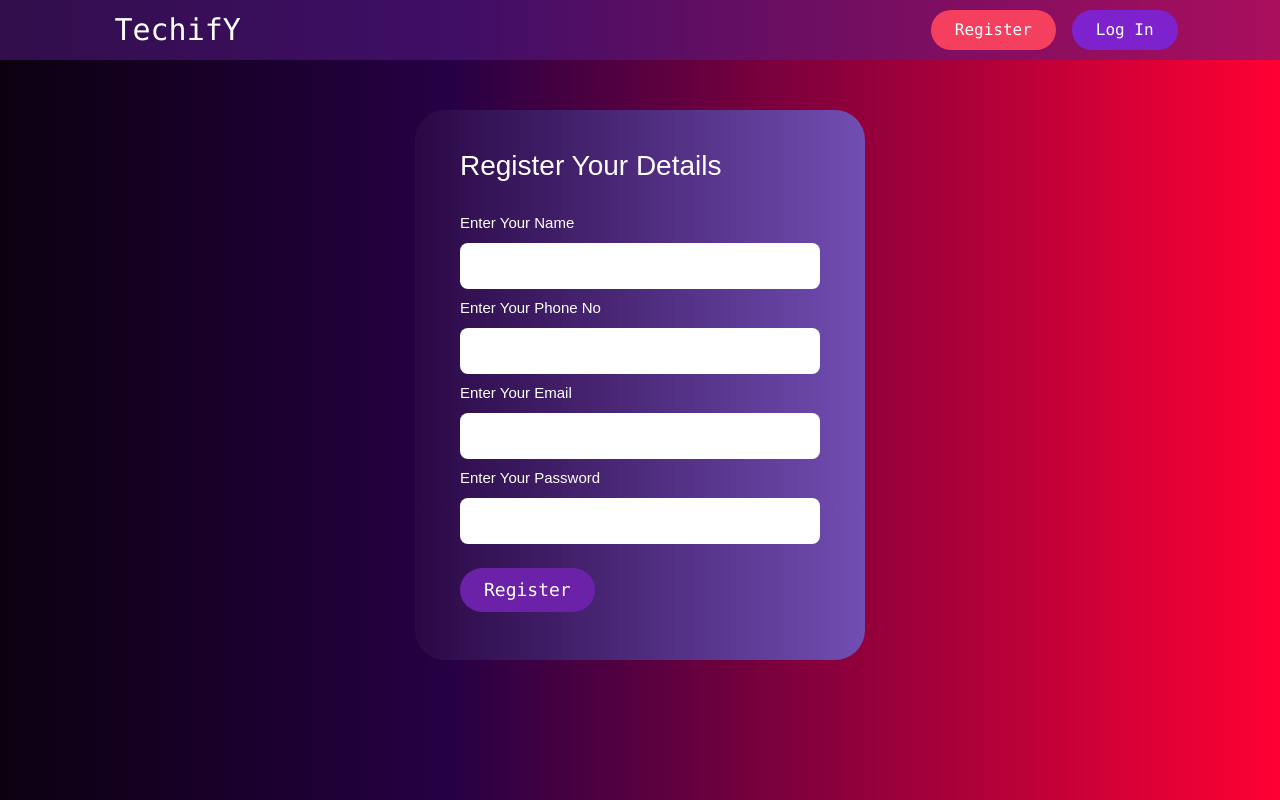
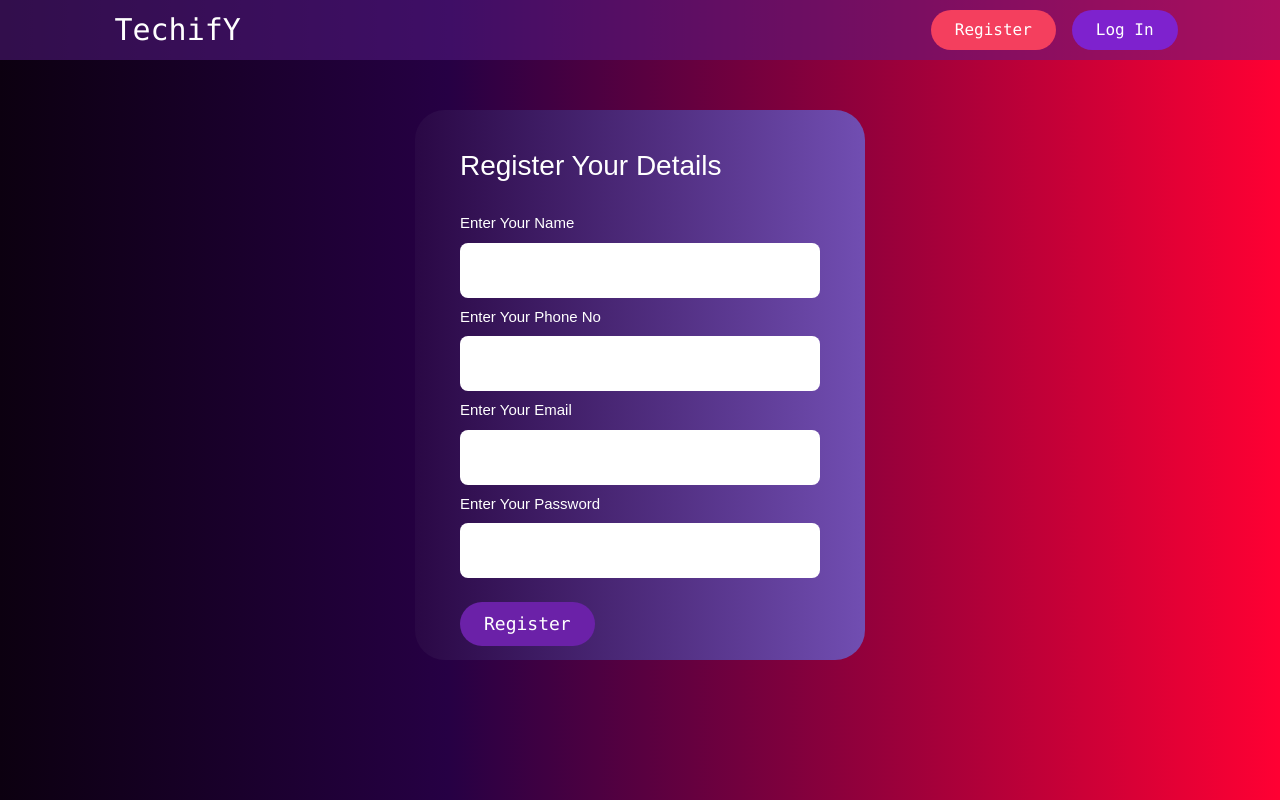
Before and after one commit to bidyut10/TechifY, a React (Create React App) app: page / in a window 1280 px wide. Built offline with nearby package versions, Linux system fonts and the light colour scheme; a web font is replaced by a local one.

Commit message:
frontend

```diff
--- a/src/Pages/CommonCssPage/CommonCss.css
+++ b/src/Pages/CommonCssPage/CommonCss.css
@@ -49,6 +49,7 @@ label {
 
 input {
   width: 100%;
+  height: 55px;
   margin: 8px 0;
   box-sizing: border-box;
   padding: 12px 20px;
```
